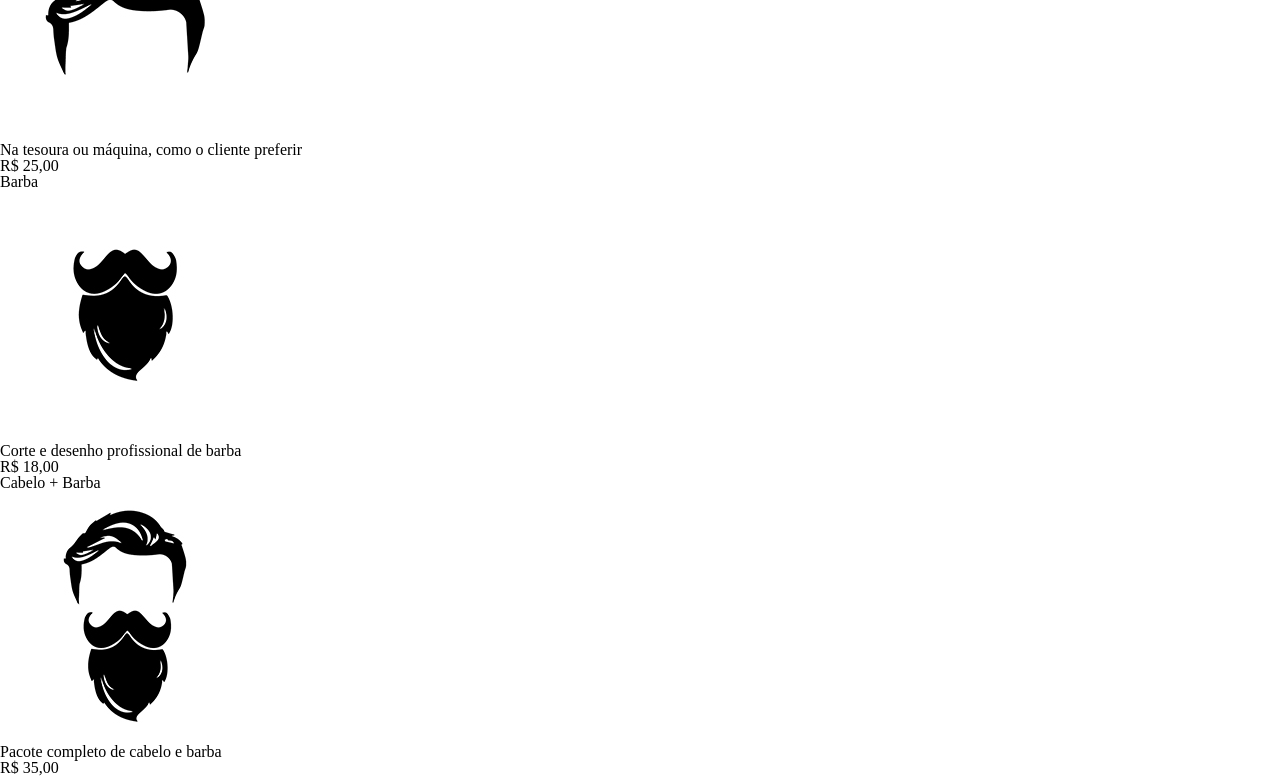
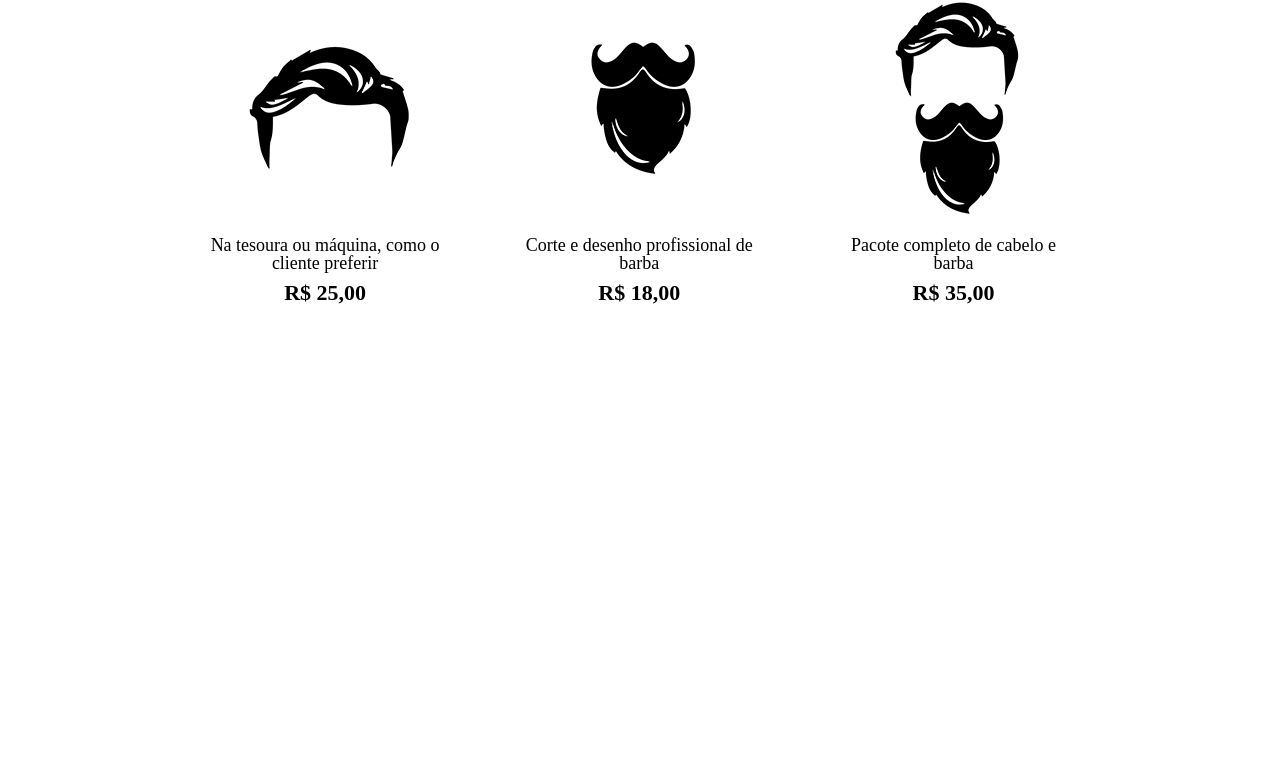
Before and after one commit to marcosvfds/Primeira-pagina-web, a plain HTML site: page produtos.html in a window 1280 px wide. Shown: the part 420-1196 px from the top of the page. After the commit the page ends 814 px from the top, so only its background shows below. Drawn offline with Linux system fonts and the light colour scheme.

Commit message:
alteração em margin e letras

```diff
--- a/produtos.html
+++ b/produtos.html
@@ -23,24 +23,26 @@
     </header>
 
     <main>
-      <ul>
+      <ul class="produtos">
         <li>
           <h2>Cabelo</h2>
           <img src="imagens/cabelo.jpg" />
-          <p>Na tesoura ou máquina, como o cliente preferir</p>
-          <p>R$ 25,00</p>
+          <p class="produto-descricao">
+            Na tesoura ou máquina, como o cliente preferir
+          </p>
+          <p class="produto-preco">R$ 25,00</p>
         </li>
         <li>
           <h2>Barba</h2>
           <img src="imagens/barba.jpg" />
-          <p>Corte e desenho profissional de barba</p>
-          <p>R$ 18,00</p>
+          <p class="produto-descricao">Corte e desenho profissional de barba</p>
+          <p class="produto-preco">R$ 18,00</p>
         </li>
         <li>
           <h2>Cabelo + Barba</h2>
           <img src="imagens/cabelo+barba.jpg" />
-          <p>Pacote completo de cabelo e barba</p>
-          <p>R$ 35,00</p>
+          <p class="produto-descricao">Pacote completo de cabelo e barba</p>
+          <p class="produto-preco">R$ 35,00</p>
         </li>
       </ul>
     </main>
--- a/styles/produtos.css
+++ b/styles/produtos.css
@@ -1,5 +1,5 @@
 header {
-	background: #BBBBBB;
+  background: #bbbbbb;
   padding: 20px 0;
 }
 
@@ -27,3 +27,30 @@ nav a {
   color: #000000;
   text-decoration: none;
 }
+.produtos {
+  width: 940px;
+  margin: 0 auto;
+  padding: 50px 0;
+}
+.produtos li {
+  display: inline-block;
+  text-align: center;
+  width: 30%;
+  vertical-align: top;
+  margin: 0 1.5%;
+  padding: 30px 20px;
+  box-sizing: border-box;
+}
+
+.produtos h2 {
+  font-size: 30px;
+  font-weight: bold;
+}
+.produto-descricao {
+  font-size: 18px;
+}
+.produto-preco {
+  font-size: 22px;
+  font-weight: bold;
+  margin: 10px;
+}
```
Lines whose indentation alone changed are shown as unchanged.
